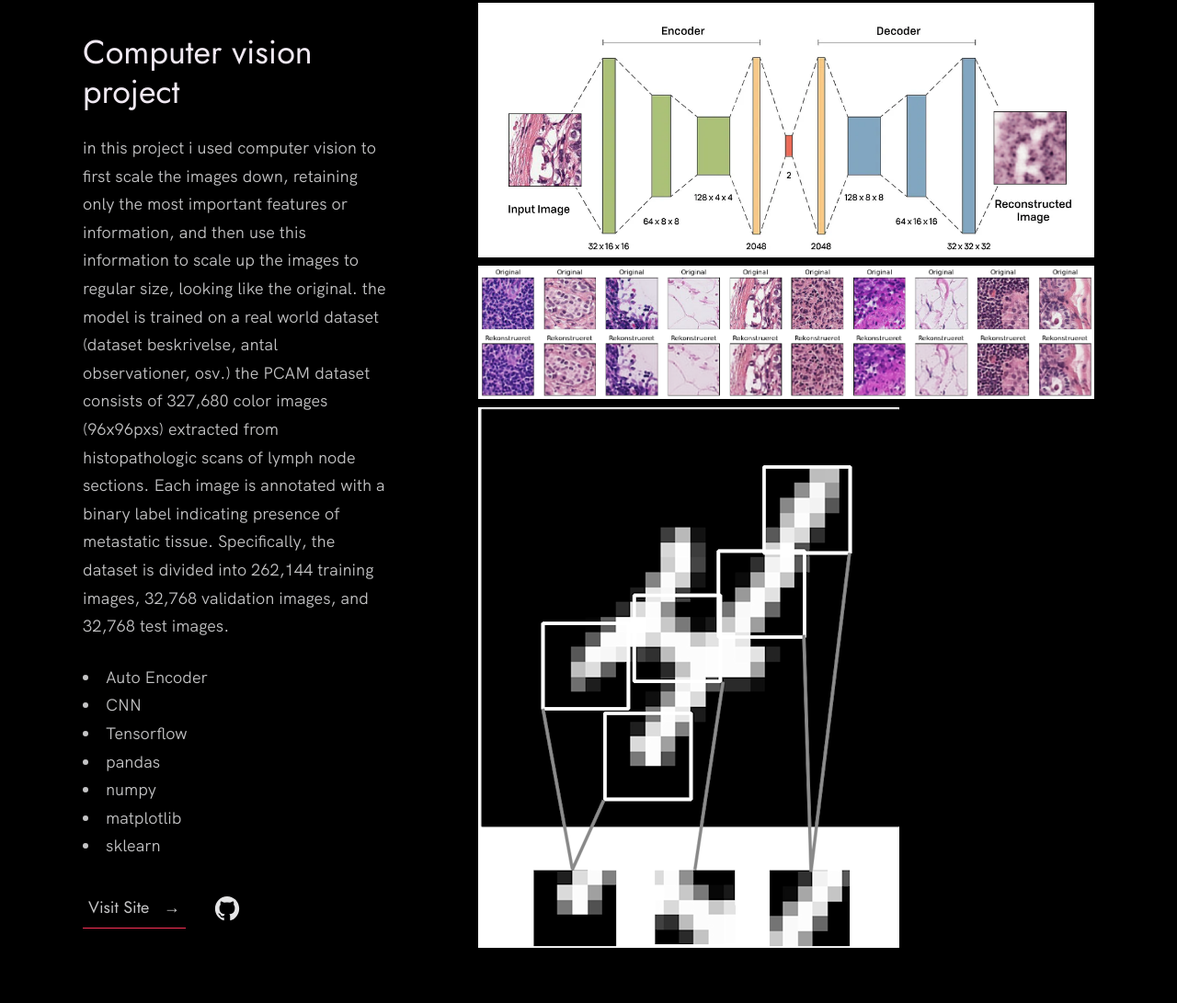
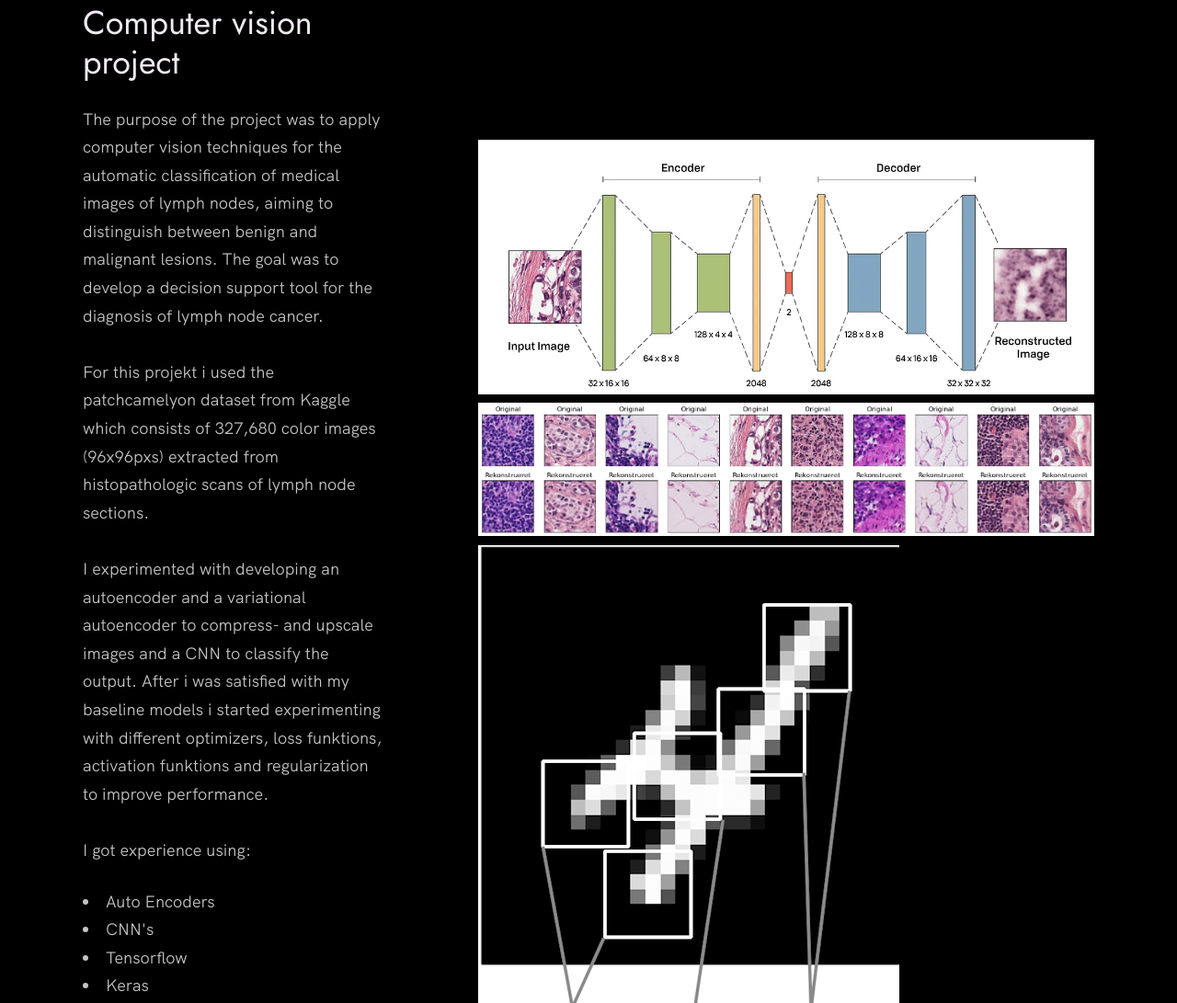
Before and after one commit to JeppeFons/Portfolio_JFR, a plain HTML site: page index.html in a window 1280 px wide. Shown: the part 1739-2830 px from the top of the page at 92% size. Drawn offline with Linux system fonts and the light colour scheme.

Commit message:
added better description of my computer vision project

```diff
--- a/index.html
+++ b/index.html
@@ -108,22 +108,36 @@
             <div class="work__text">
               <h3>Computer vision project</h3>
               <p>
-                in this project i used computer vision to first scale the images down, retaining only the most important
-                features or information, and then use this information to scale up the images to regular size, looking like
-                 the original.
-                 the model is trained on a real world dataset (dataset beskrivelse, antal observationer, osv.)
-                 the PCAM dataset consists of 327,680 color images (96x96pxs) extracted from histopathologic scans of
-                 lymph node sections. Each image is annotated with a binary label indicating presence of metastatic tissue. Specifically, the dataset is divided into 262,144 training images, 32,768 validation images, and 32,768 test images.
+                The purpose of the project was to apply computer vision techniques for the
+                automatic classification of medical images of lymph nodes, aiming to distinguish
+                between benign and malignant lesions. The goal was to develop a decision support tool for the diagnosis of lymph node cancer.
+                <br> <br>
+                For this projekt i used the patchcamelyon dataset from Kaggle which consists of 327,680 color images (96x96pxs)
+                 extracted from histopathologic scans of
+                lymph node sections.
+                <br> <br>
+                I experimented with developing an autoencoder and a
+                variational autoencoder to compress- and upscale images and a CNN to classify the output.
+                After i was satisfied with my baseline
+                  models i started experimenting with different optimizers, loss funktions,
+                  activation funktions and regularization to improve performance.
+
+
+                <br> <br>
+                I got experience using:
               </p>
               <ul class="work__list">
-                <li>Auto Encoder</li>
-                <li>CNN</li>
+                <li>Auto Encoders</li>
+                <li>CNN's</li>
                 <li>Tensorflow</li>
+                <li>Keras</li>
                 <li>pandas</li>
                 <li>numpy</li>
                 <li>matplotlib</li>
                 <li>sklearn</li>
-
+              </p>
+                And much more...
+              </p>
               </ul>
 
               <div class="work__links">
```
